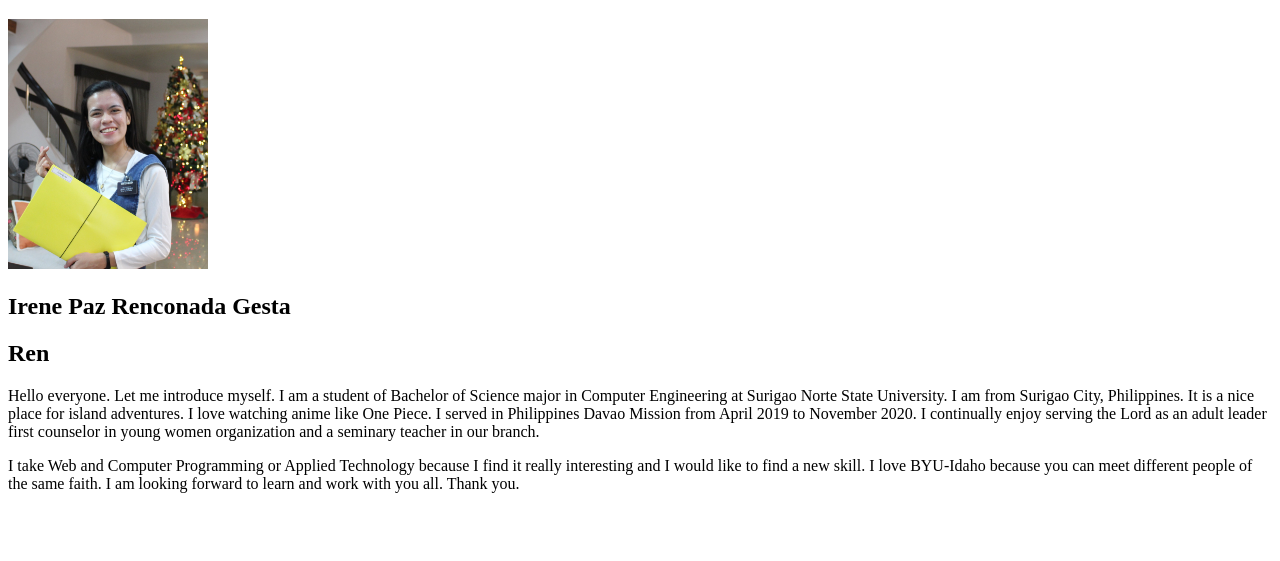
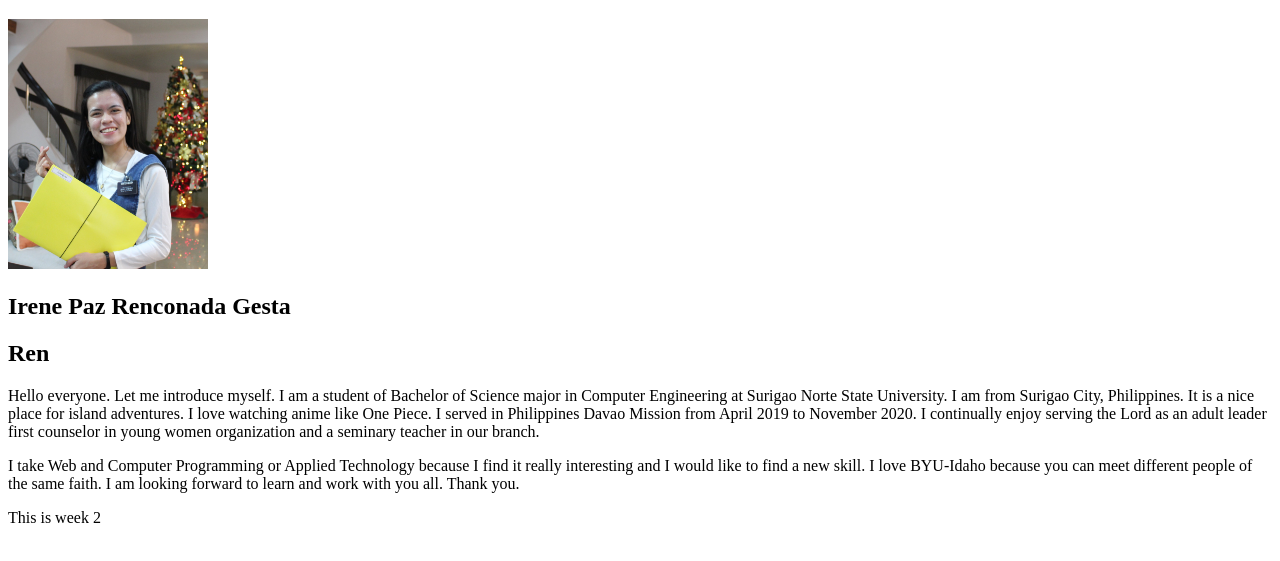
Before and after one commit to irenegesta/wdd130, a plain HTML site: page aboutme/aboutmeindex.html in a window 1280 px wide. Shown: the part 61-622 px from the top of the page. Drawn offline with Linux system fonts and the light colour scheme.

Commit message:
giving a paragraph

```diff
--- a/aboutme/aboutmeindex.html
+++ b/aboutme/aboutmeindex.html
@@ -18,5 +18,6 @@
     organization and a seminary teacher in our branch.</p>
     <p>I take Web and Computer Programming or Applied Technology because I find it really interesting and I would like to find a new skill.
      I love BYU-Idaho because you can meet different people of the same faith. I am looking forward to learn and work with you all. Thank you.</p>
+     <p>This is week 2</p>
 </body>
 </html>
```
